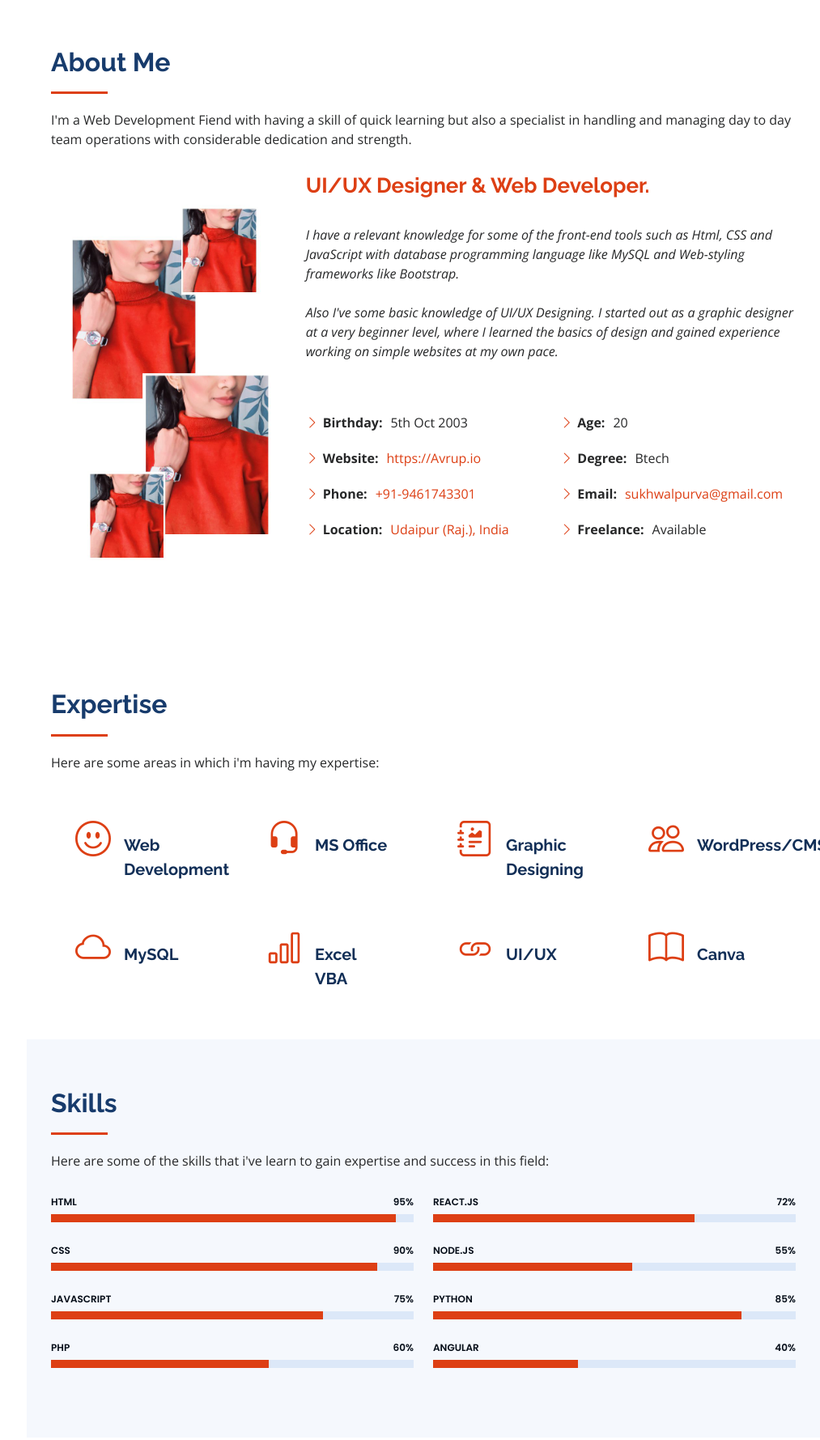
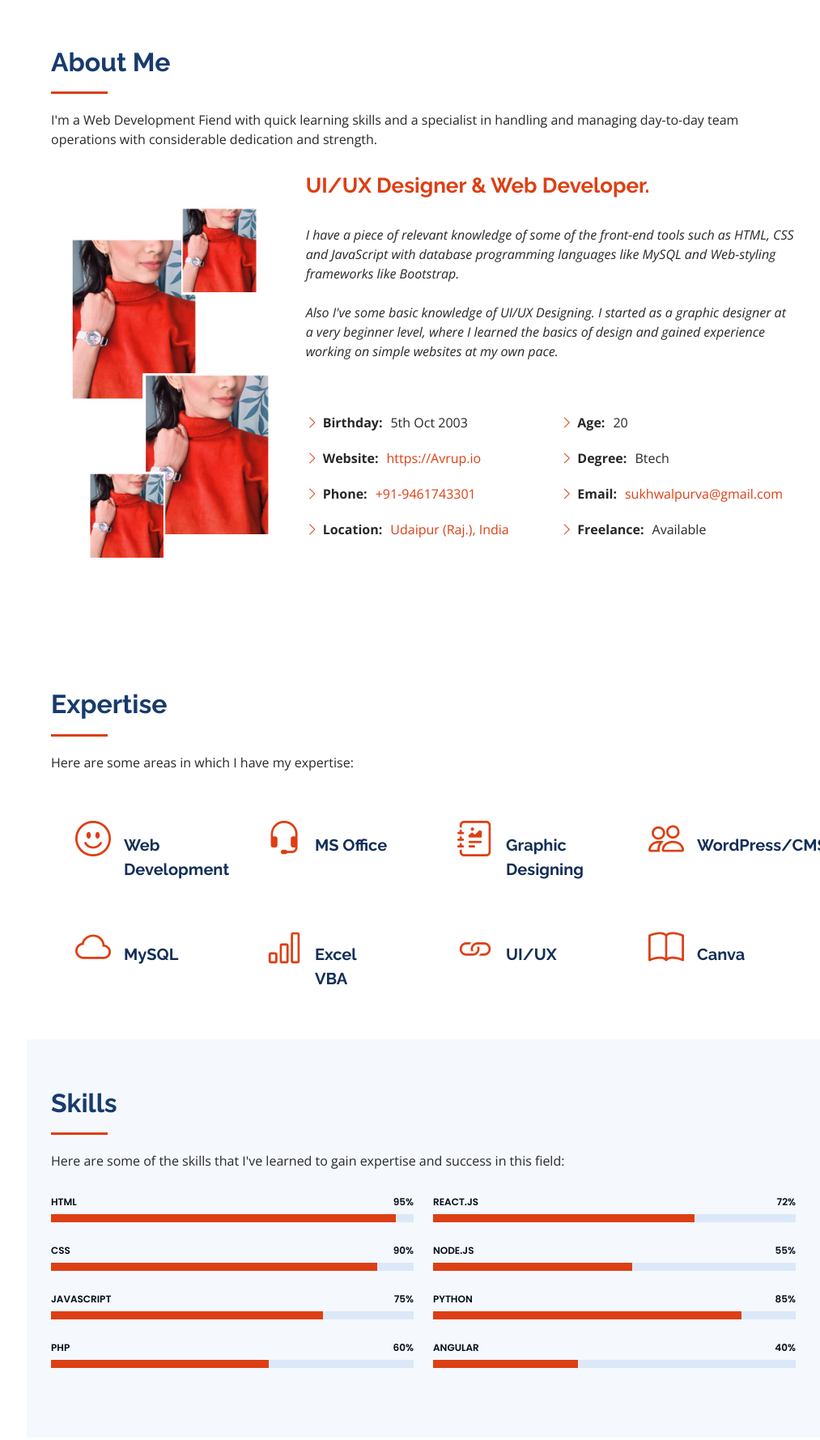
Before and after one commit to Purva005/Portfolio, a plain HTML site: page index.html in a window 1280 px wide. Shown: the part 802-2581 px from the top of the page at 81% size, without its empty margins (267-1280 px from the left). Drawn offline with nearby package versions, Linux system fonts and the light colour scheme.

Commit message:
Update index.html

```diff
--- a/index.html
+++ b/index.html
@@ -77,7 +77,7 @@
 
         <div class="section-title">
           <h2>About Me</h2>
-          <p>I'm a Web Development Fiend with having a skill of quick learning but also a specialist in handling and managing day to day team operations with considerable dedication and strength.
+          <p>I'm a Web Development Fiend with quick learning skills and a specialist in handling and managing day-to-day team operations with considerable dedication and strength.
           </p>
         </div>
 
@@ -88,8 +88,8 @@
           <div class="col-lg-8 pt-4 pt-lg-0 content" data-aos="fade-left">
             <h3>UI/UX Designer & Web Developer.</h3><br>
             <p class="fst-italic">
-              I have a relevant knowledge for some of the front-end tools such as Html, CSS and JavaScript with database programming language like MySQL and Web-styling frameworks like Bootstrap.<br>
-              <br>Also I've some basic knowledge of UI/UX Designing. I started out as a graphic designer at a very beginner level, where I learned the basics of design and gained experience working on simple websites at my own pace.
+              I have a piece of relevant knowledge of some of the front-end tools such as HTML, CSS and JavaScript with database programming languages like MySQL and Web-styling frameworks like Bootstrap.<br>
+              <br>Also I've some basic knowledge of UI/UX Designing. I started as a graphic designer at a very beginner level, where I learned the basics of design and gained experience working on simple websites at my own pace.
             </p><br><br>
             <div class="row">
               <div class="col-lg-6">
@@ -121,7 +121,7 @@
 
         <div class="section-title">
           <h2>Expertise</h2>
-          <p>Here are some areas in which i'm having my expertise:</p>
+          <p>Here are some areas in which I have my expertise:</p>
         </div>
 
         <div class="row no-gutters">
@@ -194,7 +194,7 @@
 
         <div class="section-title">
           <h2>Skills</h2>
-          <p>Here are some of the skills that i've learn to gain expertise and success in this field:</p>
+          <p>Here are some of the skills that I've learned to gain expertise and success in this field:</p>
         </div>
 
         <div class="row skills-content">
@@ -304,7 +304,7 @@
               <p>Percentage Scored = 62.70%</p>
             </div>
             <div class="resume-item">
-              <h4>Secondary Education (12th)</h4>
+              <h4>Secondary Education (10th)</h4>
               <h5>2017 - 2018</h5>
               <p><em>Central Academy Senior Secondary School (Ambamata), Udaipur (Raj.), India</em></p>
               <p>Percentage Scored = 62.70%</p>
@@ -338,7 +338,7 @@
               <ul>
                 <li>Particiapted in Entrepreneurship Awareness Program Entitled "Entrepreneurship in Engineering" Sponsored by Department of Science and Technology.</li>
                 <li>Attended the National Workshop on Virtual Labs under the National Mission on Education through ICT(MHRD, Govt. of India) conducted by IIT Roorkee.</li>
-                <li>Participated in Heartfullness Essay Event organized by Shree Ram Chandra Mission United Information Centre and the Heartfullness Education Trust.</li>
+                <li>Participated in Heartfulness Essay Event organized by Shree Ram Chandra Mission United Information Centre and the Heartfulness Education Trust.</li>
               </ul>
             </div>
           </div>
```
